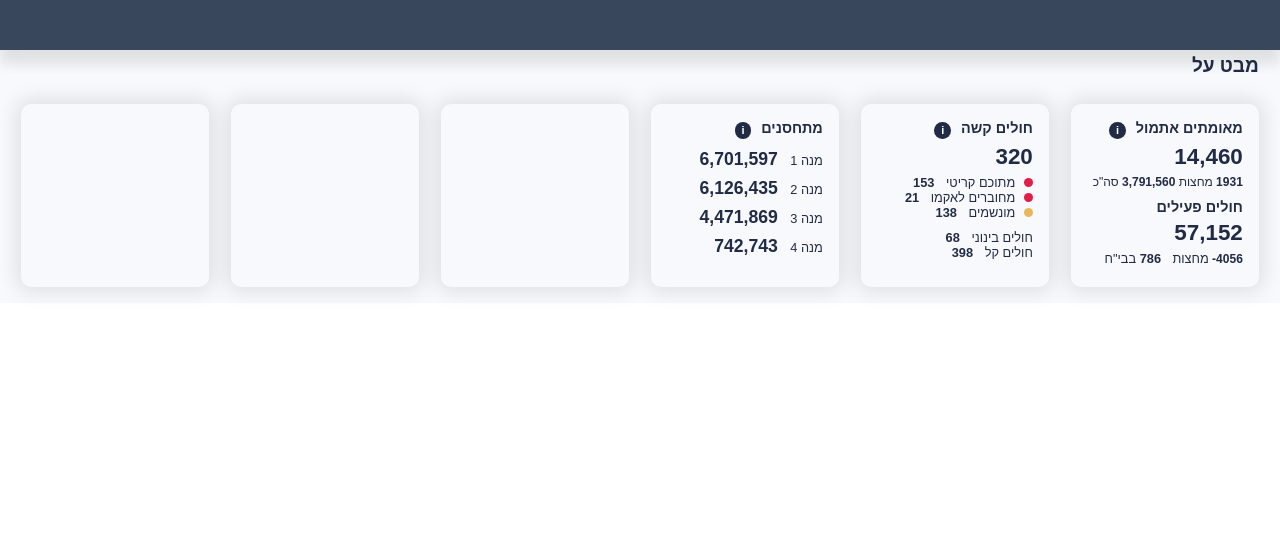
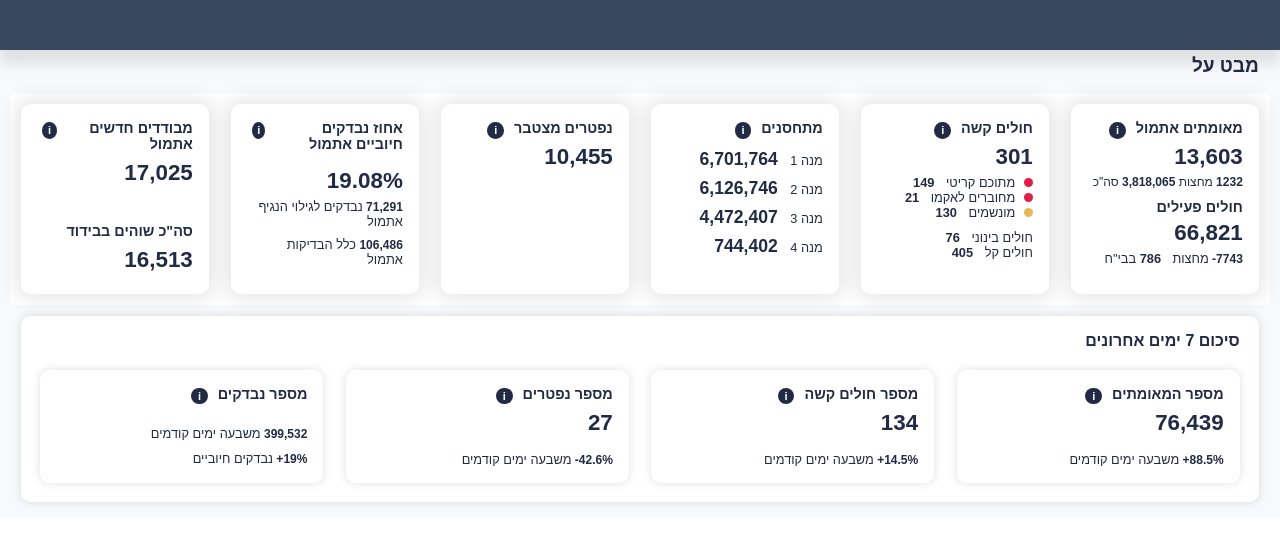
Before and after one commit to zafrany/MoH-Demo-Site, a website: page public/index.html in a window 1280 px wide. Shown: the part 62-608 px from the top of the page. Drawn offline with Linux system fonts and the light colour scheme.

```diff
--- a/public/index.html
+++ b/public/index.html
@@ -50,18 +50,18 @@
                     <h3>מאומתים אתמול</h3>
                     <div class="circle light-circle-color">i</div>
                 </div>
-                <h4>14,460</h4>
+                <h4 class="data"></h4>
                 <div class="card-info">
-                    <b>1931</b> מחצות
-                    <b>3,791,560</b> סה"כ
+                    <b class="data"></b> מחצות
+                    <b class="data"></b> סה"כ
                 </div>
                 <h4 class="active-patients">חולים פעילים</h4>
-                <h4>57,152</h4>
+                <h4 class="data"></h4>
                 <div class="card-info">
-                    <h4>4056-</h4>
+                    <h4 class="data"></h4>
                     <span>מחצות</span>
                     <span>
-                        <b>786</b>
+                        <b class="data"></b>
                         בבי"ח
                     </span>
                 </div>
@@ -71,63 +71,140 @@
                     <h3>חולים קשה</h3>
                     <div class="circle light-circle-color">i</div>
                 </div>
-                <h4>320</h4>
+                <h4 class="data"></h4>
                 <div class="bullet-list">
                     <div class="list-line">
                         <div class="circle"></div>
                         <span>מתוכם קריטי</span>
-                        <b>153</b>
+                        <b class="data"></b>
                     </div>
                     <div class="list-line">
                         <div class="circle"></div>
                         <span>מחוברים לאקמו </span>
-                        <b>21</b>
+                        <b class="data"></b>
                     </div>
                     <div class="list-line">
                         <div class="circle"></div>
                         <span>מונשמים </span>
-                        <b>138</b>
+                        <b class="data"></b>
                     </div>
                 </div>
                 <div class="second-card-info">
                     <span> חולים בינוני </span>
-                    <b>68</b>
+                    <b class="data"></b>
                 </div>
                 <div class="second-card-info">
                     <span> חולים קל </span>
-                    <b>398</b>
+                    <b class="data"></b>
                 </div>
             </div>
-            <div class="top-card-container">
+            <div class="top-card-container vaccinated">
                 <div class="card-h3-container">
                     <h3>מתחסנים</h3>
                     <div class="circle light-circle-color">i</div>
                 </div>
                 <div>
                     <span>מנה 1</span>
-                    <h4>6,701,597</h4>
+                    <h4 class="data"></h4>
                 </div>
                 <div>
                     <span>מנה 2</span>
-                    <h4>6,126,435</h4>
+                    <h4 class="data"></h4>
                 </div>
                 <div>
                     <span>מנה 3</span>
-                    <h4>4,471,869</h4>
+                    <h4 class="data"></h4>
                 </div>
                 <div>
                     <span>מנה 4</span>
-                    <h4>742,743</h4>
+                    <h4 class="data"></h4>
                 </div>
             </div>
-            <div class="top-card-container light-color-theme__box-color">
-
+            <div class="top-card-container">
+                <div class="card-h3-container">
+                    <h3>נפטרים מצטבר</h3>
+                    <div class="circle light-circle-color">i</div>
+                </div>
+                <h4 class="data"></h4>
             </div>
-            <div class="top-card-container light-color-theme__box-color">
-
+            <div class="top-card-container tests-statistics">
+                <div class="card-h3-container">
+                    <h3>אחוז נבדקים חיוביים אתמול</h3>
+                    <div class="circle light-circle-color">i</div>
+                </div>
+                <h4 class="data"></h4>
+                <div>
+                    <b class="data"></b>
+                    <span>נבדקים לגילוי הנגיף אתמול</span>
+                </div>
+                <div>
+                    <b class="data"></b>
+                    <span>כלל הבדיקות אתמול</span>
+                </div>
             </div>
-            <div class="top-card-container light-color-theme__box-color">
-
+            <div class="top-card-container isolated">
+                <div class="card-h3-container">
+                    <h3>מבודדים חדשים אתמול</h3>
+                    <div class="circle light-circle-color">i</div>
+                </div>
+                <h4 class="data"></h4>
+                <div class="card-h3-container">
+                    <h3>סה"כ שוהים בבידוד</h3>
+                </div>
+                <h4 class="data"></h4>
+            </div>
+        </div>
+        <div class="top-cards-flex-container light-color-theme__box-color">
+            <h3>סיכום 7 ימים אחרונים</h3>
+            <div class="top-cards-flex">
+                <div class="top-card-container">
+                    <div class="card-h3-container">
+                        <h3>מספר המאומתים</h3>
+                        <div class="circle light-circle-color">i</div>
+                    </div>
+                    <h4 class="data"></h4>
+                    <div class="card-info">
+                        <b class="data"></b>
+                        <span>משבעה ימים קודמים</span>
+                    </div>
+                </div>
+                <div class="top-card-container">
+                    <div class="card-h3-container">
+                        <h3>מספר חולים קשה</h3>
+                        <div class="circle light-circle-color">i</div>
+                    </div>
+                    <h4 class="data"></h4>
+                    <div class="card-info">
+                        <b class="data"></b>
+                        <span>משבעה ימים קודמים</span>
+                    </div>
+                </div>
+                <div class="top-card-container">
+                    <div class="card-h3-container">
+                        <h3>מספר נפטרים</h3>
+                        <div class="circle light-circle-color">i</div>
+                    </div>
+                    <h4 class="data"></h4>
+                    <div class="card-info">
+                        <b class="data"></b>
+                        <span>משבעה ימים קודמים</span>
+                    </div>
+                </div>
+                <div class="top-card-container tested">
+                    <div class="card-h3-container">
+                        <h3>מספר נבדקים</h3>
+                        <div class="circle light-circle-color">i</div>
+                    </div>
+                    <h4 class="data2"></h4>
+                    <div class="card-info">
+                        <b class="data"></b>
+                        <span>משבעה ימים קודמים</span>
+                    </div>
+                    <div class="card-info">
+                        <b class="data"></b>
+                        <span>נבדקים חיוביים</span>
+                    </div>
+                </div>
             </div>
         </div>
     </div>
--- a/public/index.js
+++ b/public/index.js
@@ -3,6 +3,7 @@
 let flexColor = document.querySelector(".top-cards-flex");
 let boxColor = document.querySelectorAll(".top-card-container");
 let exlamationMark = document.querySelectorAll(".card-h3-container .circle");
+let secondRowflex = document.querySelector(".top-cards-flex-container");
 
 themeButton.addEventListener('click', ()=>{
     themeButton.children[0].classList.toggle("displayNone");
@@ -13,6 +14,8 @@
     background.classList.toggle("dark-color-theme");
     flexColor.classList.toggle("dark-color-theme");
     flexColor.classList.toggle("light-color-theme");
+    secondRowflex.classList.toggle("dark-color-theme__box-color");
+    secondRowflex.classList.toggle("light-color-theme__box-color");
 
     for(let i = 0; i < exlamationMark.length; i++){
         boxColor[i].classList.toggle("light-color-theme");
@@ -21,3 +24,30 @@
         exlamationMark[i].classList.toggle("dark-circle-color");
     }
 })
+
+let topMockData1 = [
+    ["13,603", "1232", "3,818,065", "66,821", "7743-", "786"],
+    ["301", "149", "21", "130", "76", "405"],
+    ["6,701,764", "6,126,746", "4,472,407", "744,402"],
+    ["10,455"],
+    ["19.08%", "71,291", "106,486"],
+    ["17,025", "16,513"]
+               ];
+
+let topMockData2 = [
+    ["76,439", "88.5%+"],
+    ["134", "14.5%+"],
+    ["27", "42.6%-"],
+    ["399,532", "19%+", "19.1%"]
+                      ];
+
+let dataFields = document.querySelectorAll(".top-cards-flex .top-card-container");
+for(let i = 0; i < dataFields.length; i++) {
+    let dataField =  dataFields[i].querySelectorAll('.data');
+    for(let j = 0; j < dataField.length; j++){
+        if(i < 6)
+            dataField[j].textContent = topMockData1[i][j];
+        else
+            dataField[j].textContent = topMockData2[i - 6][j];
+    }
+}
--- a/public/styles/scss/styles.scss
+++ b/public/styles/scss/styles.scss
@@ -47,7 +47,7 @@
 }
 
 .light-color-theme__box-color {
-    background: #f7f9fc;
+    background: white;
 }
 
 .dark-color-theme {
--- a/public/styles/scss/styles_body.scss
+++ b/public/styles/scss/styles_body.scss
@@ -108,7 +108,7 @@
             margin: 0 0 5px 0;
         }
 
-        .top-card-container:nth-child(3) {
+        .vaccinated {
             h4 {
                 margin-top: 5px;
                 display: inline-block;
@@ -116,7 +116,50 @@
                 margin-bottom: 3px;
             }
         }
+        .tests-statistics {
+            font-size: 12px;
+            h4 {
+                padding-left: 8px;
+            }
+            div {
+                padding-bottom: 8px;
+            }
+        }
+        .isolated {
+            div:nth-child(3) {
+                padding-top: 2rem;
+            }
+        }
     }
 
+    .top-cards-flex-container {
+        box-shadow: 0 0 8px 1px rgba(0,0,0,0.1);
+        border-radius: 10px;
+        width: 100%;
+        padding-bottom: 0.5rem;
+        margin: 11.2px;
+
+        h3 {
+            font-size: 16px;
+            margin-right: 19.2px;
+            margin-bottom: 0;
+        }
+        .top-cards-flex{
+            padding: 0.5rem 0.5rem 0 0.5rem;
+        }
+
+        .top-card-container {
+            box-shadow: 0 0 8px 1px rgba(0,0,0,0.1);
+            h4 {
+                font-size: 22.4px;
+                margin-bottom: 1rem;
+            }
+        }
+
+        .tested {
+            div:nth-child(3){
+                padding-bottom: 10px;
+            }
+        }
+    }
 }
-/*<svg xmlns="http://www.w3.org/2000/svg" aria-hidden="true" role="img" width="1em" height="1em" viewBox="0 0 24 24"><g fill="currentColor"><g data-name="info"><rect width="24" height="24" transform="rotate(180 12 12)" opacity="0"></rect><path d="M12 2a10 10 0 1 0 10 10A10 10 0 0 0 12 2zm1 14a1 1 0 0 1-2 0v-5a1 1 0 0 1 2 0zm-1-7a1 1 0 1 1 1-1 1 1 0 0 1-1 1z"></path></g></g></svg>*/
```
Also changed, not shown: public/styles/css/styles.css.
